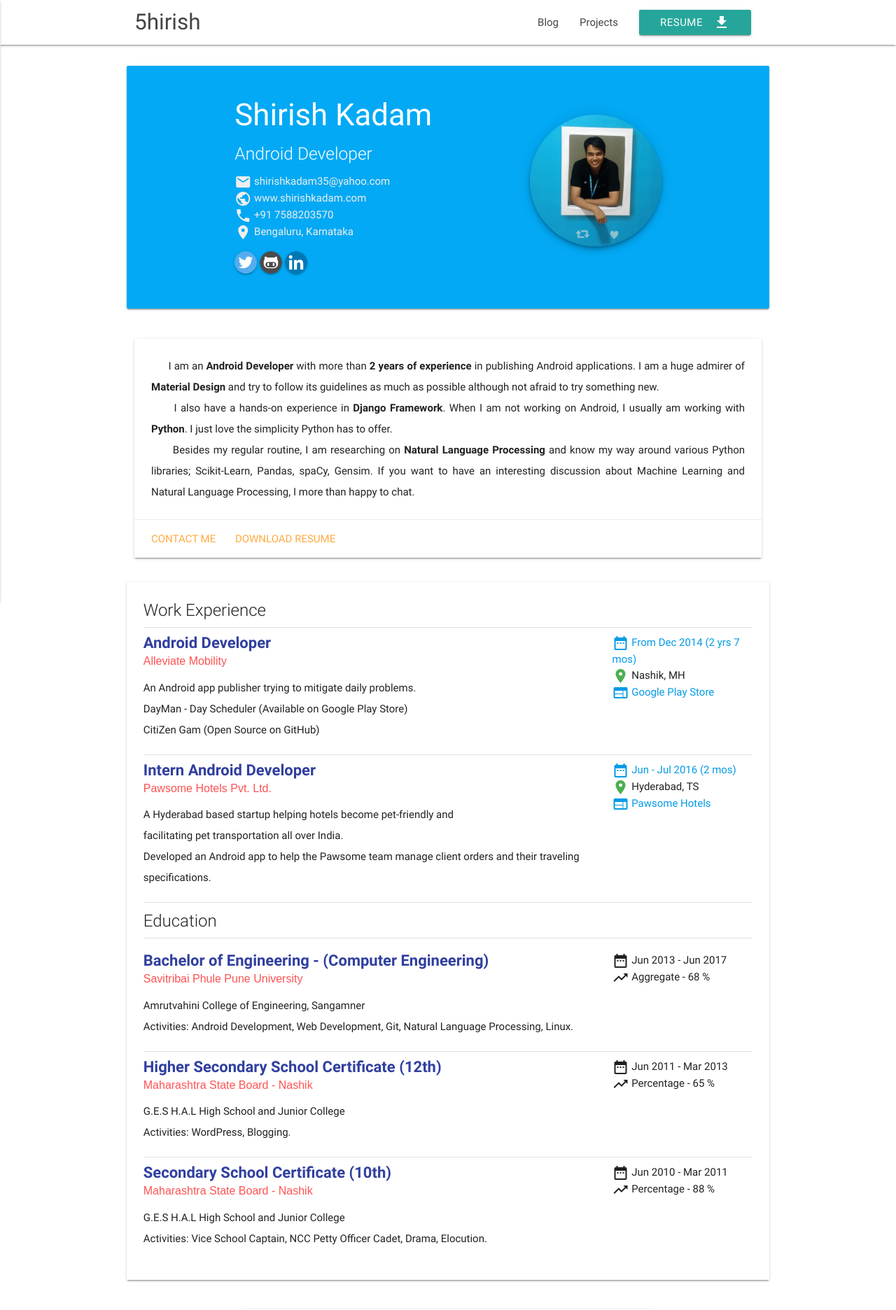
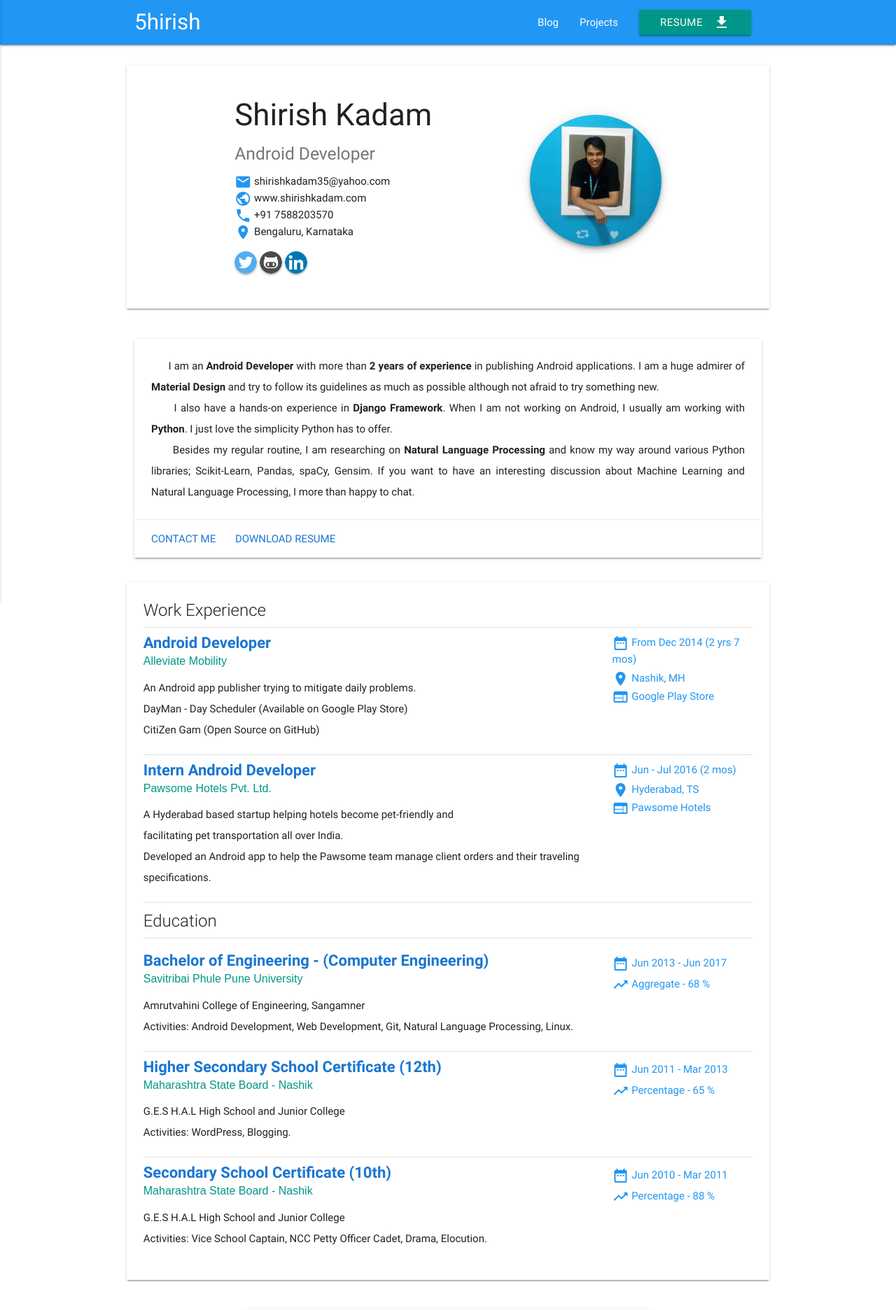
Before and after one commit to 5hirish/django_5hirish, a Django app: page /me/ in a window 1280 px wide. Shown: the top 1872 px of the page at 70% size. Run offline with Django 3.2, Linux system fonts and the light colour scheme; some libraries are stand-ins or nearby versions.

Commit message:
Added Material Palette

```diff
--- a/me/templates/resume.html
+++ b/me/templates/resume.html
@@ -10,19 +10,19 @@
 
 
 <div class="row">
-        <div id="index-banner" class="card light-blue">
+        <div id="index-banner" class="card">
         <div class="no-pad-bot card-content">
             <div class="container">
                 <div class="row valign-wrapper">
 
                     <div class="col s12 m12 l8">
-                        <h3 class="header white-text text-lighten-2">Shirish Kadam</h3>
-                        <h5 class="header white-text light">Android Developer</h5>
+                        <h3 class="header primary-text-color">Shirish Kadam</h3>
+                        <h5 class="header secondary-text-color">Android Developer</h5>
                         <ul>
-                            <li><a class="grey-text text-lighten-3" href="mailto:shirishkadam35@yahoo.com"><i class="material-icons">email</i> shirishkadam35@yahoo.com</a></li>
-                            <li><a class="grey-text text-lighten-3" href="https://shirishkadam.com/" target="_blank"><i class="material-icons">public</i> www.shirishkadam.com</a></li>
-                            <li><a class="grey-text text-lighten-3" href="tel:+917588203570"><i class="material-icons">phone</i> +91 7588203570</a></li>
-                            <li><a class="grey-text text-lighten-3" href="https://goo.gl/maps/h2t8Y7ApjCC2" target="_blank"><i class="material-icons">room</i> Bengaluru, Karnataka</a></li>
+                            <li><a class="primary-text-color" href="mailto:shirishkadam35@yahoo.com"><i class="material-icons blue-text">email</i> shirishkadam35@yahoo.com</a></li>
+                            <li><a class="primary-text-color" href="https://shirishkadam.com/" target="_blank"><i class="material-icons blue-text">public</i> www.shirishkadam.com</a></li>
+                            <li><a class="primary-text-color" href="tel:+917588203570"><i class="material-icons blue-text">phone</i> +91 7588203570</a></li>
+                            <li><a class="primary-text-color" href="https://goo.gl/maps/h2t8Y7ApjCC2" target="_blank"><i class="material-icons blue-text">room</i> Bengaluru, Karnataka</a></li>
                         </ul>
                         <a href="https://twitter.com/5hirish" target="_blank"><img src="{% get_static_prefix %}img/twitter.png" class="circle z-depth-1"></a>
                         <a href="https://github.com/5hirish" target="_blank"><img src="{% get_static_prefix %}img/github.png" class="circle z-depth-1"></a>
@@ -63,8 +63,8 @@
                     I more than happy to chat.</p>
             </div>
             <div class="card-action">
-              <a href="#contact_me">Contact Me</a>
-              <a href="/resume/download">Download Resume</a>
+              <a href="#contact_me" class="blue-text text-darken-2">Contact Me</a>
+              <a href="/resume/download" class="blue-text text-darken-2">Download Resume</a>
             </div>
         </div>
     </div>
@@ -84,17 +84,17 @@
 
                     <div class="row">
                         <div class="col s12 m8 l9">
-                            <h3 style="font-size: 22px; color: #303F9F; margin-bottom: 5px; margin-top: 0"><b>Android Developer</b></h3>
-                            <h4 style="font-size: 16px; color: #FF5252; margin-top: 0">Alleviate Mobility</h4>
+                            <h3 style="font-size: 22px; margin-bottom: 5px; margin-top: 0" class="blue-text text-darken-2"><b>Android Developer</b></h3>
+                            <h4 style="font-size: 16px; margin-top: 0" class="teal-text">Alleviate Mobility</h4>
                             <p>An	Android	app	publisher	trying	to	mitigate	daily	problems.<br>
                             DayMan - Day Scheduler (Available on Google	Play Store)<br>
                             CitiZen	Gam (Open Source on	GitHub)</p>
 
                         </div>
                         <div class="col s12 m4 l3">
-                            <a class=""><i class="material-icons teak">date_range</i> From Dec 2014 (2 yrs 7 mos) <br></a>
-                            <i class="material-icons green-text">location_on</i> Nashik, MH <br>
-                            <a href="https://play.google.com/store/apps/dev?id=5860660234681628777" target="_blank"><i class="material-icons">web</i> Google Play Store</a>
+                            <a class="blue-text"><i class="material-icons blue-text">date_range</i> From Dec 2014 (2 yrs 7 mos) <br></a>
+                            <p class="blue-text"><i class="material-icons blue-text">location_on</i> Nashik, MH <br></p>
+                            <a class="blue-text" href="https://play.google.com/store/apps/dev?id=5860660234681628777" target="_blank"><i class="material-icons blue-text">web</i> Google Play Store</a>
                         </div>
                     </div>
 
@@ -102,17 +102,17 @@
 
                     <div class="row">
                         <div class="col s12 m8 l9">
-                            <h3 style="font-size: 22px; color: #303F9F; margin-bottom: 5px; margin-top: 0"><b>Intern Android Developer</b></h3>
-                            <h4 style="font-size: 16px; color: #FF5252; margin-top: 0">Pawsome Hotels Pvt. Ltd.</h4>
+                            <h3 style="font-size: 22px; margin-bottom: 5px; margin-top: 0" class="blue-text text-darken-2"><b>Intern Android Developer</b></h3>
+                            <h4 style="font-size: 16px; margin-top: 0" class="teal-text">Pawsome Hotels Pvt. Ltd.</h4>
                             <p>A Hyderabad based startup helping hotels become pet-friendly and <br>
                             facilitating pet transportation all over India.
                             <br>Developed an Android app to help the Pawsome team manage client orders and their traveling specifications.</p>
 
                         </div>
                         <div class="col s12 m4 l3">
-                            <a class=""><i class="material-icons teak">date_range</i> Jun - Jul 2016 (2 mos) <br></a>
-                            <i class="material-icons green-text">location_on</i> Hyderabad, TS <br>
-                            <a href="http://www.pawsomehotels.com" target="_blank"><i class="material-icons">web</i> Pawsome Hotels</a>
+                            <a class="blue-text"><i class="material-icons teak">date_range</i> Jun - Jul 2016 (2 mos) <br></a>
+                            <p class="blue-text"><i class="material-icons blue-text">location_on</i> Hyderabad, TS <br></p>
+                            <a class="blue-text" href="http://www.pawsomehotels.com" target="_blank"><i class="material-icons blue-text">web</i> Pawsome Hotels</a>
                         </div>
                     </div>
 
@@ -125,15 +125,15 @@
 
                     <div class="row">
                         <div class="col s12 m8 l9">
-                            <h3 style="font-size: 22px; color: #303F9F; margin-bottom: 5px; margin-top: 0"><b>Bachelor of	Engineering	- (Computer	Engineering)</b></h3>
-                            <h4 style="font-size: 16px; color: #FF5252; margin-top: 0">Savitribai Phule	Pune University</h4>
+                            <h3 style="font-size: 22px; margin-bottom: 5px; margin-top: 0" class="blue-text text-darken-2"><b>Bachelor of	Engineering	- (Computer	Engineering)</b></h3>
+                            <h4 style="font-size: 16px; margin-top: 0" class="teal-text">Savitribai Phule	Pune University</h4>
                             <p>Amrutvahini College of Engineering, Sangamner<br>
                             Activities: Android Development, Web Development, Git, Natural Language Processing, Linux.</p>
 
                         </div>
                         <div class="col s12 m4 l3">
-                            <i class="material-icons">date_range</i> Jun 2013 - Jun 2017<br>
-                            <i class="material-icons">trending_up</i> Aggregate - 68 % <br>
+                            <p class="blue-text"><i class="material-icons blue-text">date_range</i> Jun 2013 - Jun 2017<br></p>
+                            <p class="blue-text"><i class="material-icons blue-text">trending_up</i> Aggregate - 68 % </p>
                         </div>
                     </div>
 
@@ -141,15 +141,15 @@
 
                     <div class="row">
                         <div class="col s12 m8 l9">
-                            <h3 style="font-size: 22px; color: #303F9F; margin-bottom: 5px; margin-top: 0"><b>Higher Secondary School Certificate (12th)</b></h3>
-                            <h4 style="font-size: 16px; color: #FF5252; margin-top: 0">Maharashtra State Board - Nashik</h4>
+                            <h3 style="font-size: 22px; margin-bottom: 5px; margin-top: 0" class="blue-text text-darken-2"><b>Higher Secondary School Certificate (12th)</b></h3>
+                            <h4 style="font-size: 16px; margin-top: 0" class="teal-text">Maharashtra State Board - Nashik</h4>
                             <p>G.E.S H.A.L High School and Junior College<br>
                             Activities: WordPress, Blogging.</p>
 
                         </div>
                         <div class="col s12 m4 l3">
-                            <i class="material-icons">date_range</i> Jun 2011 - Mar 2013<br>
-                            <i class="material-icons">trending_up</i> Percentage - 65 % <br>
+                            <p class="blue-text"><i class="material-icons blue-text">date_range</i> Jun 2011 - Mar 2013</p>
+                            <p class="blue-text"><i class="material-icons blue-text">trending_up</i> Percentage - 65 % </p>
                         </div>
                     </div>
 
@@ -157,15 +157,15 @@
 
                     <div class="row">
                         <div class="col s12 m8 l9">
-                            <h3 style="font-size: 22px; color: #303F9F; margin-bottom: 5px; margin-top: 0"><b>Secondary School Certificate (10th)</b></h3>
-                            <h4 style="font-size: 16px; color: #FF5252; margin-top: 0">Maharashtra State Board - Nashik</h4>
+                            <h3 style="font-size: 22px; margin-bottom: 5px; margin-top: 0" class="blue-text text-darken-2"><b>Secondary School Certificate (10th)</b></h3>
+                            <h4 style="font-size: 16px; margin-top: 0" class="teal-text">Maharashtra State Board - Nashik</h4>
                             <p>G.E.S H.A.L High School and Junior College<br>
                             Activities:  Vice School Captain, NCC Petty Officer Cadet, Drama, Elocution.</p>
 
                         </div>
                         <div class="col s12 m4 l3">
-                            <i class="material-icons">date_range</i> Jun 2010 - Mar 2011<br>
-                            <i class="material-icons">trending_up</i> Percentage - 88 % <br>
+                            <p class="blue-text"><i class="material-icons">date_range</i> Jun 2010 - Mar 2011</p>
+                            <p class="blue-text"><i class="material-icons">trending_up</i> Percentage - 88 % </p>
                         </div>
                     </div>
 
@@ -234,7 +234,7 @@
                 Language.</p>
             </div>
             <div class="card-action">
-                <a href="https://github.com/5hirish/adam_qas" target="_blank">View Project</a>
+                <a href="https://github.com/5hirish/adam_qas" class="blue-text text-darken-2" target="_blank">View Project</a>
             </div>
         </div>
     </div>
@@ -250,7 +250,7 @@
                     <b>Smart India	Hackathon 2017 - Finalist</b></p>
             </div>
             <div class="card-action">
-                <a href="https://github.com/5hirish/django_iris_scan" target="_blank">View Project</a>
+                <a href="https://github.com/5hirish/django_iris_scan" class="blue-text text-darken-2" target="_blank">View Project</a>
             </div>
         </div>
     </div>
@@ -269,7 +269,7 @@
                     1500+ Device Installs</b></p>
             </div>
             <div class="card-action">
-                <a href="https://play.google.com/store/apps/details?id=com.inifiniti.kronosmanager" target="_blank">View Project</a>
+                <a href="https://play.google.com/store/apps/details?id=com.inifiniti.kronosmanager" class="blue-text text-darken-2" target="_blank">View Project</a>
             </div>
         </div>
     </div><div class="col s12 m12 l3">
@@ -285,7 +285,7 @@
                     displaying and	editing	lyrics.</p>
             </div>
             <div class="card-action">
-                <a href="https://github.com/5hirish/android_lirica" target="_blank">View Project</a>
+                <a href="https://github.com/5hirish/android_lirica" class="blue-text text-darken-2" target="_blank">View Project</a>
             </div>
         </div>
     </div>
@@ -298,7 +298,7 @@
 <div class="row">
     <div class="col s12 m12 l12">
         <div class="slider">
-            <ul class="slides">
+            <ul class="slides blue lighten-4">
                 <li>
                     <img src="{% get_static_prefix %}img/achi_1.png">
                 </li>
@@ -328,22 +328,22 @@
                 {% csrf_token %}
                 <div class="row">
                     <div class="input-field col s12 m12 l6">
-                        <i class="material-icons prefix">account_circle</i>
+                        <i class="material-icons prefix blue-text">account_circle</i>
                         <input id="name" name="name" type="text" class="validate" required>
                         <label for="name">Name</label>
                     </div>
                     <div class="input-field col s12 m12 l6">
-                        <i class="material-icons prefix">email</i>
+                        <i class="material-icons prefix blue-text">email</i>
                         <input id="email" name="email" type="email" class="validate" required>
                         <label for="email">Email Address</label>
                     </div>
                     <div class="input-field col s12 m12 l12">
-                        <i class="material-icons prefix">edit</i>
+                        <i class="material-icons prefix blue-text">edit</i>
                         <input id="subject" name="subject" type="text" class="validate" required>
                         <label for="subject">Subject</label>
                     </div>
                     <div class="input-field col s12 m12 l12">
-                        <i class="material-icons prefix">sms</i>
+                        <i class="material-icons prefix blue-text">sms</i>
                         <textarea id="message" name="message" class="materialize-textarea"></textarea>
                         <label for="message">Your Message</label>
                     </div>
--- /dev/null
+++ b/static/css/palette.css
@@ -0,0 +1,11 @@
+/* Palette generated by Material Palette - materialpalette.com/blue/teal */
+
+.dark-primary-color    { background: #1976D2; }
+.default-primary-color { background: #2196F3; }
+.light-primary-color   { background: #BBDEFB; }
+.text-primary-color    { color: #FFFFFF; }
+.dark-text-color       { color: #1976D2; }
+.accent-color          { background: #009688; }
+.primary-text-color    { color: #212121; }
+.secondary-text-color  { color: #757575; }
+.divider-color         { border-color: #BDBDBD; }
--- a/templates/base.html
+++ b/templates/base.html
@@ -15,27 +15,29 @@
     <!--Import materialize.css-->
     <link type="text/css" rel="stylesheet" href="{% get_static_prefix %}css/materialize.min.css" media="screen,projection"/>
     <link href="{% get_static_prefix %}css/style.css" type="text/css" rel="stylesheet" media="screen,projection"/>
+    <link href="{% get_static_prefix %}css/palette.css" type="text/css" rel="stylesheet" media="screen,projection"/>
+
 
     <title>Shirish Kadam</title>
 
 </head>
 <body>
 <main>
-    <nav class="white" role="navigation">
+    <nav class="default-primary-color" role="navigation">
         <div class="nav-wrapper container">
-            <a id="logo-container" href="/" class="brand-logo">5hirish</a>
+            <a id="logo-container" href="/" class="brand-logo white-text">5hirish</a>
             <ul class="right hide-on-med-and-down">
-                <li><a href="https://shirishkadam.com/" target="_blank">Blog</a></li>
-                <li><a href="/projects">Projects</a></li>
-                <li><a class="waves-effect waves-light btn" href="/resume/download">Resume<i class="material-icons right">file_download</i></a></li>
+                <li><a href="https://shirishkadam.com/" target="_blank" class="white-text">Blog</a></li>
+                <li><a href="/projects" class="white-text">Projects</a></li>
+                <li><a class="waves-effect waves-light btn accent-color" href="/resume/download">Resume<i class="material-icons right">file_download</i></a></li>
             </ul>
-            <ul class="side-nav" id="nav-mobile">
-                <li><a href="">5hirish</a></li>
-                <li><a href="https://shirishkadam.com/" target="_blank">Blog</a></li>
-                <li><a href="/projects">Projects</a></li>
-                <li><a class="waves-effect waves-light btn" href="/resume/download">Resume<i class="material-icons right">file_download</i></a></li>
+            <ul class="side-nav default-primary-color" id="nav-mobile">
+                <li><a href="" class="white-text">5hirish</a></li>
+                <li><a href="https://shirishkadam.com/" target="_blank" class="white-text">Blog</a></li>
+                <li><a href="/projects" class="white-text">Projects</a></li>
+                <li><a class="waves-effect waves-light btn accent-color" href="/resume/download">Resume<i class="material-icons right">file_download</i></a></li>
             </ul>
-            <a href="#" data-activates="nav-mobile" class="button-collapse"><i class="material-icons">menu</i></a>
+            <a href="#" data-activates="nav-mobile" class="button-collapse"><i class="material-icons white-text">menu</i></a>
         </div>
     </nav>
 
@@ -50,7 +52,7 @@
 
 </main>
 
-<footer class="page-footer">
+<footer class="page-footer default-primary-color">
     <div class="container">
         <div class="row">
             <div class="col l6 m12 s12">
```
Also changed, not shown: projects/templates/project.html (+4 -4 lines).
